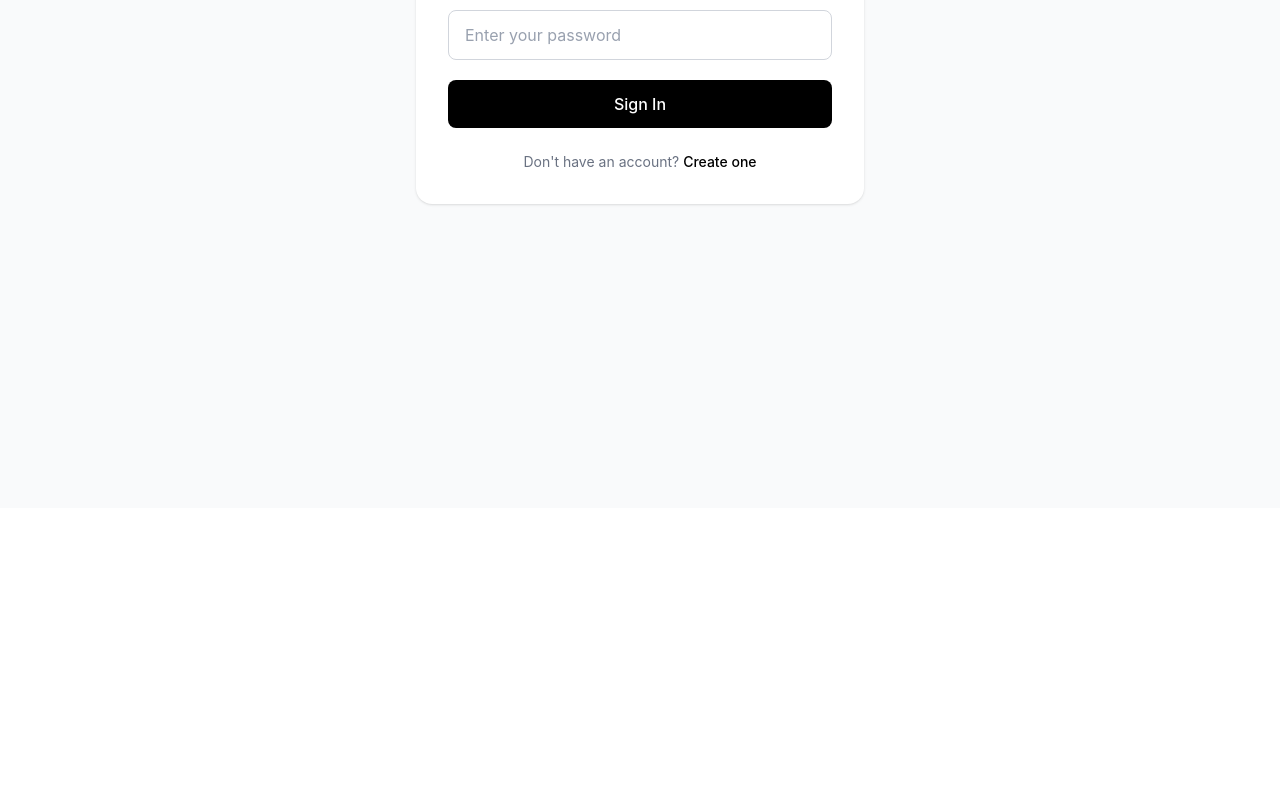
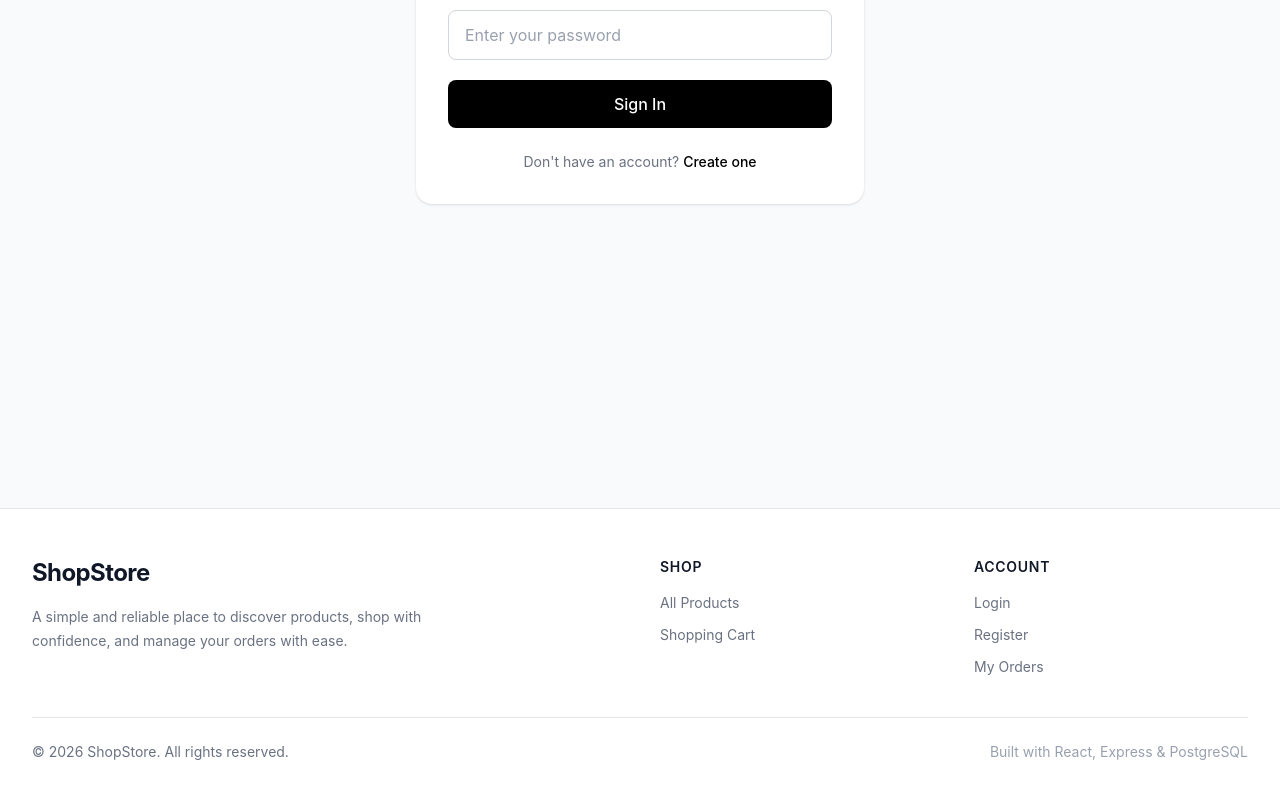
Before and after one commit to ngetnet559-web/CodeAlpha_Ecommerce_Store, a React app in the folder frontend/: page /login in a window 1280 px wide. Shown: the part 361-1160 px from the top of the page. Before the commit the page ends 869 px from the top, so only its background shows below. Built offline with nearby package versions, Linux system fonts and the light colour scheme; the HTML template or start-up script is replaced by a standard one.

Commit message:
feat: add ecommerce site footer

```diff
--- a/frontend/src/App.jsx
+++ b/frontend/src/App.jsx
@@ -11,6 +11,7 @@ import Checkout from "./pages/Checkout";
 import OrderDetails from "./pages/OrderDetails";
 import OrderConfirmation from "./pages/OrderConfirmation";
 import ProtectedRoute from "./components/ProtectedRoute";
+import Footer from "./components/Footer";
 
 function App() {
   return (
@@ -38,6 +39,7 @@ function App() {
           <Route path="/checkout" element={<Checkout />} />
         </Route>
       </Routes>
+      <Footer />
     </BrowserRouter>
   );
 }
--- /dev/null
+++ b/frontend/src/components/Footer.jsx
@@ -0,0 +1,88 @@
+import { Link } from "react-router-dom";
+
+const Footer = () => {
+  return (
+    <footer className="border-t border-gray-200 bg-white">
+      <div className="mx-auto max-w-7xl px-4 py-12 sm:px-6 lg:px-8">
+        <div className="grid gap-10 md:grid-cols-4">
+          <div className="md:col-span-2">
+            <Link
+              to="/"
+              className="text-2xl font-bold tracking-tight text-gray-900"
+            >
+              ShopStore
+            </Link>
+
+            <p className="mt-4 max-w-md text-sm leading-6 text-gray-500">
+              A simple and reliable place to discover products, shop
+              with confidence, and manage your orders with ease.
+            </p>
+          </div>
+
+          <div>
+            <h2 className="text-sm font-semibold uppercase tracking-wider text-gray-900">
+              Shop
+            </h2>
+
+            <div className="mt-4 space-y-3">
+              <Link
+                to="/products"
+                className="block text-sm text-gray-500 transition hover:text-black"
+              >
+                All Products
+              </Link>
+
+              <Link
+                to="/cart"
+                className="block text-sm text-gray-500 transition hover:text-black"
+              >
+                Shopping Cart
+              </Link>
+            </div>
+          </div>
+
+          <div>
+            <h2 className="text-sm font-semibold uppercase tracking-wider text-gray-900">
+              Account
+            </h2>
+
+            <div className="mt-4 space-y-3">
+              <Link
+                to="/login"
+                className="block text-sm text-gray-500 transition hover:text-black"
+              >
+                Login
+              </Link>
+
+              <Link
+                to="/register"
+                className="block text-sm text-gray-500 transition hover:text-black"
+              >
+                Register
+              </Link>
+
+              <Link
+                to="/orders"
+                className="block text-sm text-gray-500 transition hover:text-black"
+              >
+                My Orders
+              </Link>
+            </div>
+          </div>
+        </div>
+
+        <div className="mt-10 flex flex-col gap-4 border-t border-gray-200 pt-6 sm:flex-row sm:items-center sm:justify-between">
+          <p className="text-sm text-gray-500">
+            © {new Date().getFullYear()} ShopStore. All rights reserved.
+          </p>
+
+          <p className="text-sm text-gray-400">
+            Built with React, Express & PostgreSQL
+          </p>
+        </div>
+      </div>
+    </footer>
+  );
+};
+
+export default Footer;
--- a/frontend/src/components/ProtectedRoute.jsx
+++ b/frontend/src/components/ProtectedRoute.jsx
@@ -1,9 +1,10 @@
 import { Navigate, Outlet } from "react-router-dom";
+import { useAuth } from "../context/useAuth";
 
 const ProtectedRoute = () => {
-  const token = localStorage.getItem("token");
+  const { user } = useAuth();
 
-  if (!token) {
+  if (!user) {
     return <Navigate to="/login" replace />;
   }
 
```
